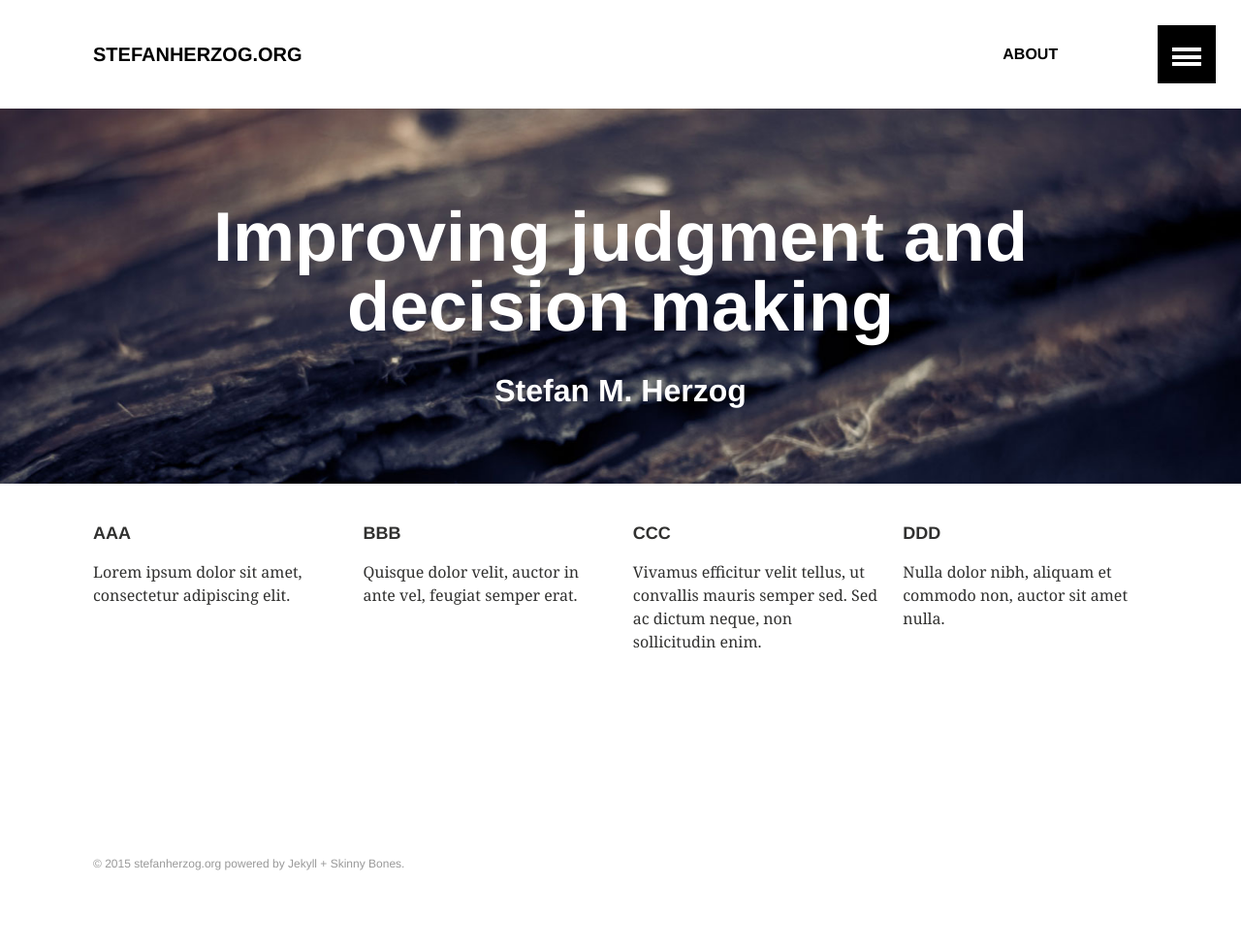
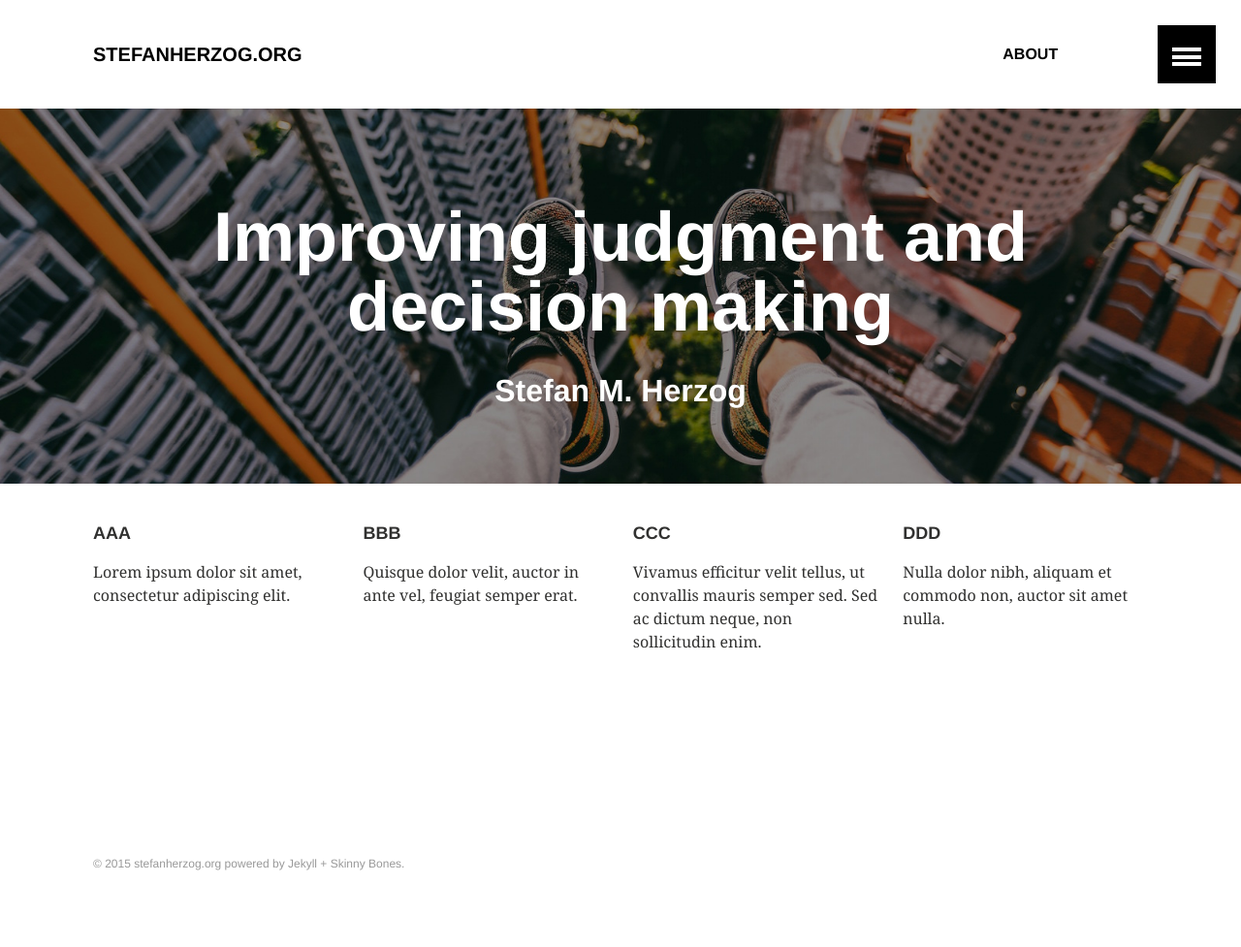
Before and after one commit to stefanherzog/blogdown, a Jekyll site: the page built from index.md, in a window 1280 px wide. Shown: the whole page at 97% size. Built offline with Jekyll 4.4.1, drawn with Linux system fonts in a browser that asks for light colours.

Commit message:
add my own home image

```diff
--- /dev/null
+++ b/images/home.txt
@@ -0,0 +1,2 @@
+home
+https://unsplash.com/photos/ssrbaKvxaos/download
--- a/index.md
+++ b/index.md
@@ -2,7 +2,7 @@
 layout: home
 permalink: /
 image:
-  feature: wood-texture-1600x800.jpg
+  feature: home.jpg
 ---
 
 <div class="tiles">
```
Also changed, not shown: images/home.jpg (added), images/wood-texture-1600x800.jpg (deleted).
